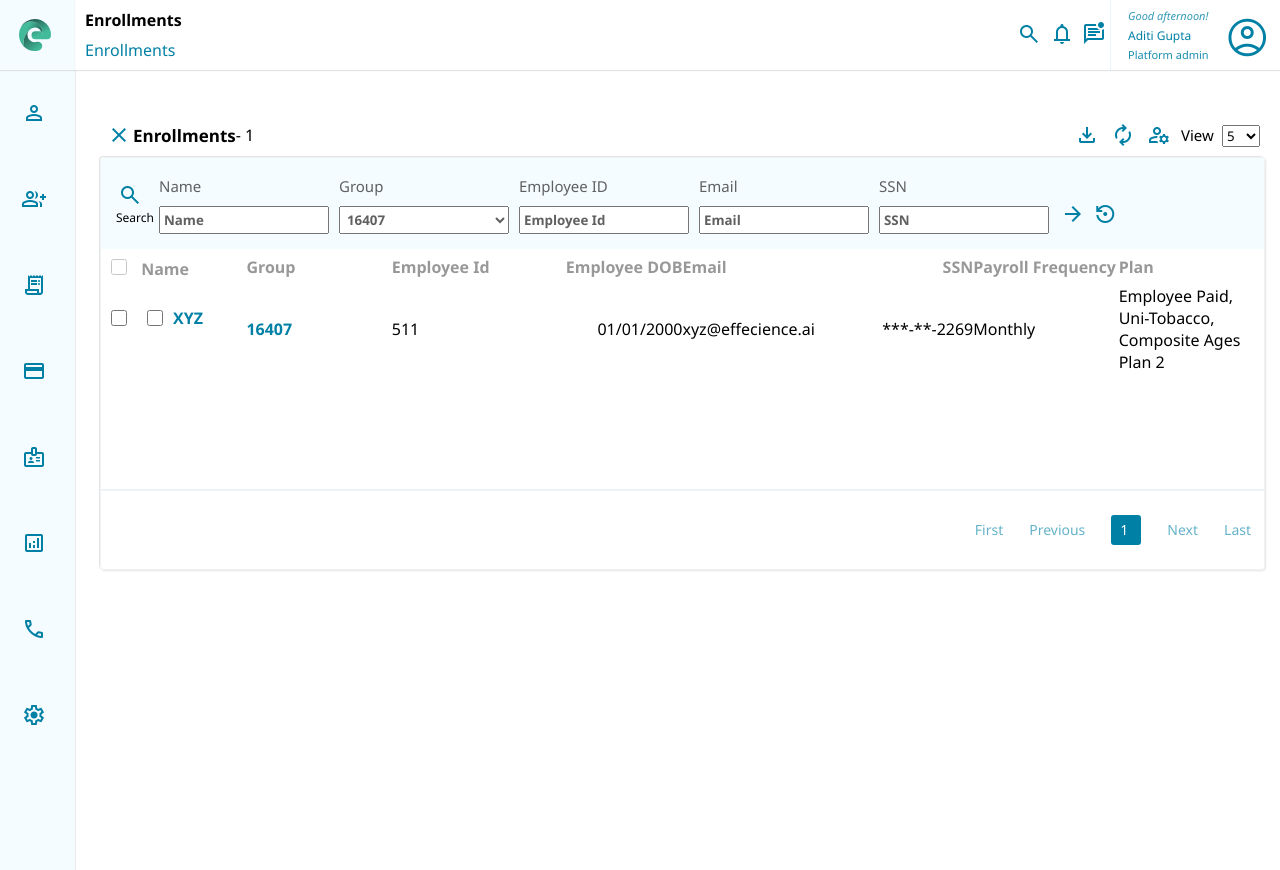
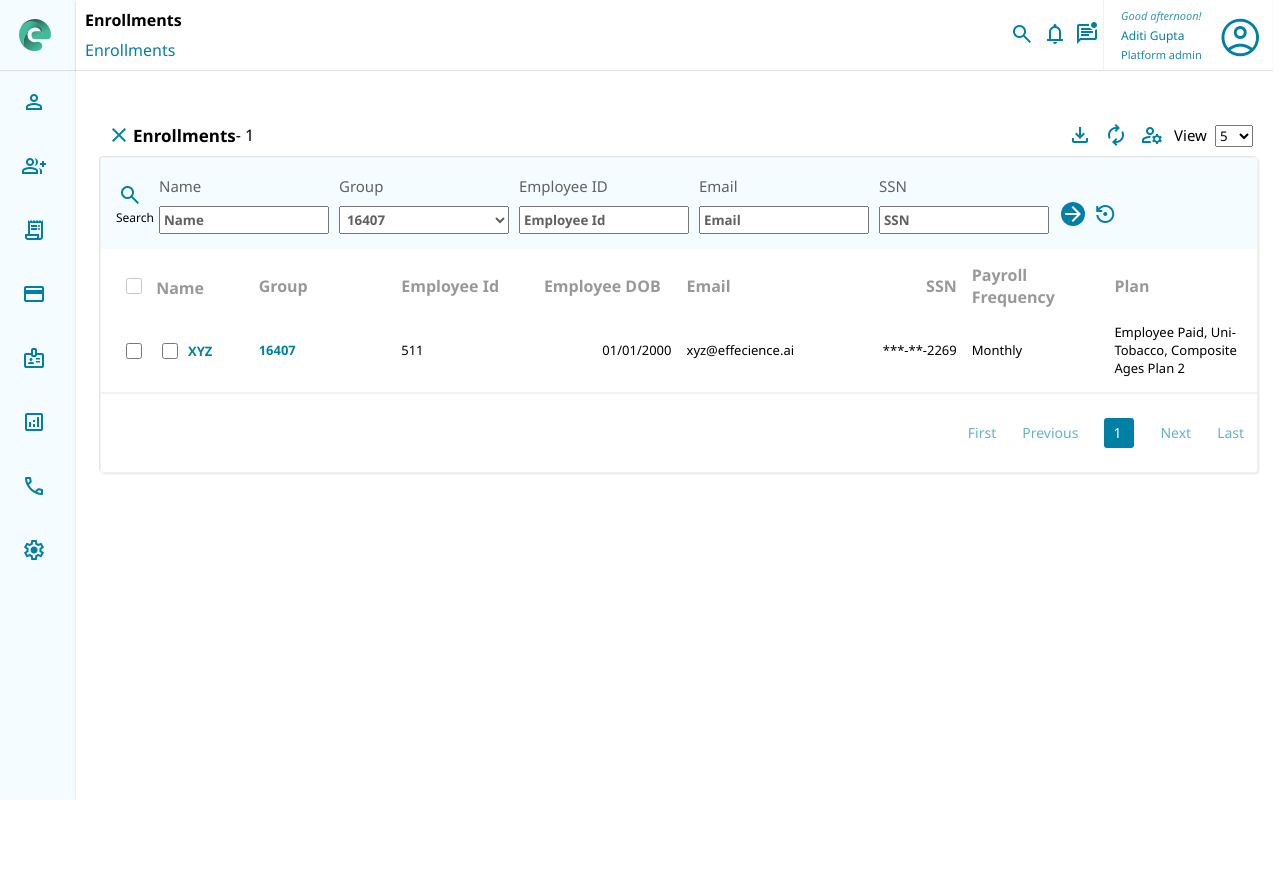
Before and after one commit to apg339/Project1, a plain HTML site: page index.html in a window 1280 px wide. After the commit the page ends 800 px from the top, so only its background shows below. Drawn offline with nearby package versions, Linux system fonts and the light colour scheme.

Commit message:
Add files via upload

```diff
--- a/index.html
+++ b/index.html
@@ -1,4 +1,3 @@
-
 <!DOCTYPE html>
 <html lang="en">
 
@@ -87,7 +86,7 @@
             </div>
           </div>
           <span class="photo">
-            <span class="material-symbols-outlined" style="font-size: 45px;" >
+            <span class="material-symbols-outlined" style="font-size: 45px;">
               account_circle
             </span>
           </span>
@@ -102,20 +101,20 @@
       <div class="main">
         <div class="main_header">
           <div class="first-part">
-            <span title="close search"  class="material-symbols-outlined" style="color: #0080a5" ;>
+            <span title="close search" class="material-symbols-outlined" style="color: #0080a5" ;>
               close
             </span>
             <strong style="font-size: 17px;"> Enrollments</strong>
             <span> - 1</span>
           </div>
           <div class="last-part">
-            <span  class="material-symbols-outlined" style="color: #0080a5; cursor: pointer;" ;>
+            <span class="material-symbols-outlined" style="color: #0080a5; cursor: pointer;" ;>
               download
             </span>
-            <span  class="material-symbols-outlined" style="color: #0080a5; cursor: pointer;" ;>
+            <span class="material-symbols-outlined" style="color: #0080a5; cursor: pointer;" ;>
               autorenew
             </span>
-            <span  class="material-symbols-outlined" style="color: #0080a5;cursor: pointer;" ;>
+            <span class="material-symbols-outlined" style="color: #0080a5;cursor: pointer;" ;>
               manage_accounts
             </span>
             <div class="view">
@@ -146,11 +145,12 @@
               <div class="name-main">
                 Name
                 <input type="text" value="Name" style="font-weight: bold;">
+
               </div>
               <div class="name-main">
                 Group
-                <select  style="cursor: pointer; font-weight: bold;">
-                  <option >16407</option>
+                <select style="cursor: pointer; font-weight: bold;">
+                  <option>16407</option>
                   <option value="">account005</option>
                   <option value="">acc-06</option>
 
@@ -205,28 +205,28 @@
 
           <div class="details">
             <table>
-              <tr >
-                <th >
-                    <input type=checkbox >
+              <tr>
+                <th>
+                  <input type=checkbox>
                   Name
                 </th>
-                <th >Group</th>
-                <th >Employee Id</th>
-                <th style="text-align: right;">Employee DOB</th>
+                <th>Group</th>
+                <th>Employee Id</th>
+                <th>Employee DOB</th>
                 <th style=" text-align: left;">Email</th>
                 <th style="text-align: right;">SSN</th>
                 <th style=" text-align: left;">Payroll Frequency</th>
                 <th style=" text-align: left;">Plan</th>
               </tr>
               <tr class="row-one">
-                <td style="display: flex; align-items: center; margin-top: 15px; color: #0080a5;text-align: left;">
+                <td style="display: flex; align-items: center; margin-top: 10px; color: #0080a5;text-align: left;">
                   <input type="checkbox">
-                    <input type="checkbox" >
+                  <input type="checkbox">
                   <strong>XYZ</strong>
                 </td>
                 <td style="color: #0080a5; text-align: left;"><strong>16407</strong></td>
                 <td style="text-align: left;">511</td>
-                <td>01/01/2000</td>
+                <td style="text-align: right;">01/01/2000</td>
                 <td style="text-align: left;">xyz@effecience.ai</td>
                 <td>***-**-2269</td>
                 <td style="text-align: left;">Monthly</td>
@@ -257,7 +257,8 @@
           <div class="bottom">
             <div class="first">First</div>
             <div class="previous">Previous</div>
-            <div class="one" style=" color: white; padding-top: 5px; opacity: 1; padding-bottom: 5px; padding-left: 9px;" >1</div>
+            <div class="one"
+              style=" color: white; padding-top: 5px; opacity: 1; padding-bottom: 5px; padding-left: 9px;">1</div>
             <div class="next">Next</div>
             <div class="last">Last</div>
           </div>
--- a/style.css
+++ b/style.css
@@ -8,6 +8,7 @@
     min-height: 100vh;
     display: flex;
 
+
 }
 .leftbar{
     display: flex;
@@ -15,6 +16,8 @@
     background-color: #f5fcff;
     /* position: fixed; */
     width: 75px;
+    /* height: 100vh; */
+    box-shadow: 0 1px 1px rgb(128,128,128);
 
 }
 .logo{
@@ -33,15 +36,15 @@
 }
 
 .header-wrapper{
-    height:100vh;
+    /* height:100vh; */
     overflow: auto;
-    box-shadow: 0 1px 1px rgb(128,128,128);
+    /* box-shadow: 0 1px 1px rgb(128,128,128); */
 }
 
 
 .header a{
     /* height: 100%; */
-    display: inline-block;
+    /* display: inline-block; */
     /* width: 100%; */
     margin: 11px 2px;
     transition: all .3s ease-out;
@@ -55,14 +58,6 @@ a:hover{
     margin:2px ;
 }
 
-.display-container{
-    display: flex;
-    flex-direction: column;
-    width: 100vw;
-
-
-
-}
 
 .topbar{
     height: 70px;
@@ -70,6 +65,7 @@ a:hover{
     /*background-color: #f5fcff;*/
     box-shadow: 0 1px 1px rgba(0,0,0,.10980392156862745);
     align-items: center;
+    min-width: 93.6vw;
 
 }
 
@@ -138,7 +134,6 @@ a:hover{
     margin-left: 4px;
 
 }
-
 
 
 
@@ -220,39 +215,12 @@ a:hover{
 }
 #arrow{
     color: #0080a5;
-}
-#arrow:hover{
     border-radius: 50%;
     color: white;
     background-color: #0080a5;
     cursor: pointer;
 }
-/* @media screen and (max-width:940){
-    div.display-container{
-        background-color: red;
-        width: calc(100%-75px);
-    }
-} */
-/* .grid-container {
-    display: grid;
-    grid-template-columns: auto auto auto;
-    background-color: #2196F3;
 
-}
-.grid-container>div {
-    background-color: rgba(255, 255, 255, 0.8);
-    border: 1px solid rgba(0, 0, 0, 0.8);
-    border-bottom: 1px solid #eaf2fe;
-    padding: 15px;
-    font-size: 30px;
-    text-align: center;
-}
-
-.grid-item1{
-    grid-column-start: 1;
-    grid-column-end: 4;
-
-} */
 
 .name-main{
     text-align: left;
@@ -284,9 +252,9 @@ input:focus{
     margin-top: 10px;
 
 }
-.details{
-    height: 18vh;
-}
+
+
+
 .bottom{
     height: 10vh;
     border-top: 2px solid #EFF2F5;
@@ -340,35 +308,28 @@ td>input{
 tr{
     text-align: right;
 }
-/* tr>th{
-    color: #0080a5;
-} */
+
 table, th, td {
     /* border:1px solid black; */
-    border-spacing: 10px;
+    border-spacing: 15px;
+
     /* padding-right: 30px; */
     /* border-bottom: 2px solid #EFF2F5; */
-    border-collapse: collapse;
+    /* border-collapse: collapse; */
 
 }
 input{
     outline: none;
 }
 @media screen and (max-width:1739px){
-    div.details{
-        height: 30vh;
+    div.main_content{
+        /* height: 30vh; */
         /* background-color: red; */
+        /* width: 1000vw; */
     }
 }
 
 
-.wrapper {
-    display: grid;
-    grid-template-columns: repeat(3, auto);
-    background-color: #fff;
-    color: #444;
-    max-width:  800px;
-}
 
 .box {
     background-color: #444;
@@ -377,9 +338,6 @@ input{
     padding: 20px;
     font-size: 150%;
 }
-
-
-.row-one:hover{
-    background-color: #f5fcff;
-    cursor: pointer;
+.row-one{
+    font-size: small;
 }
```
Lines whose indentation alone changed are shown as unchanged.
